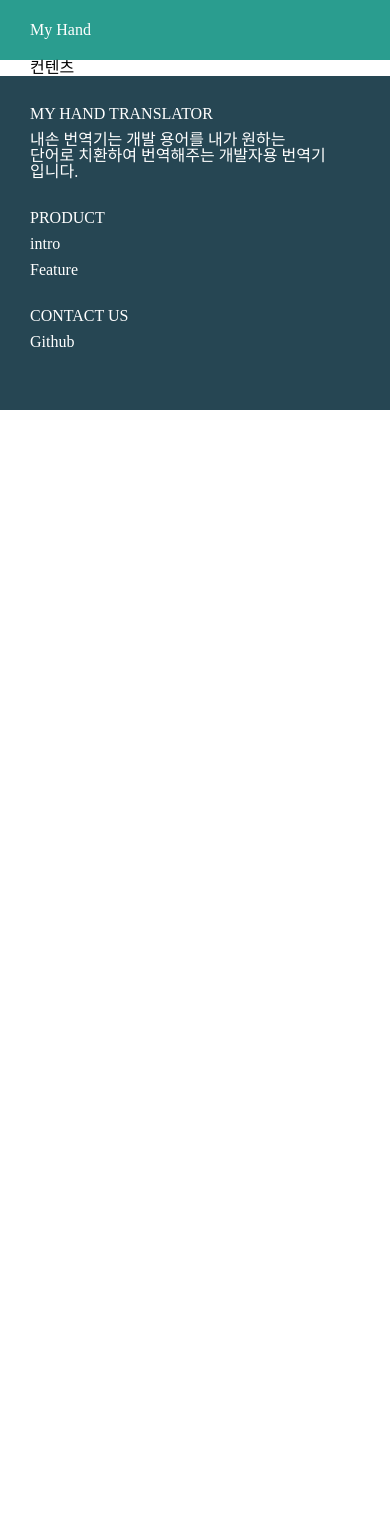
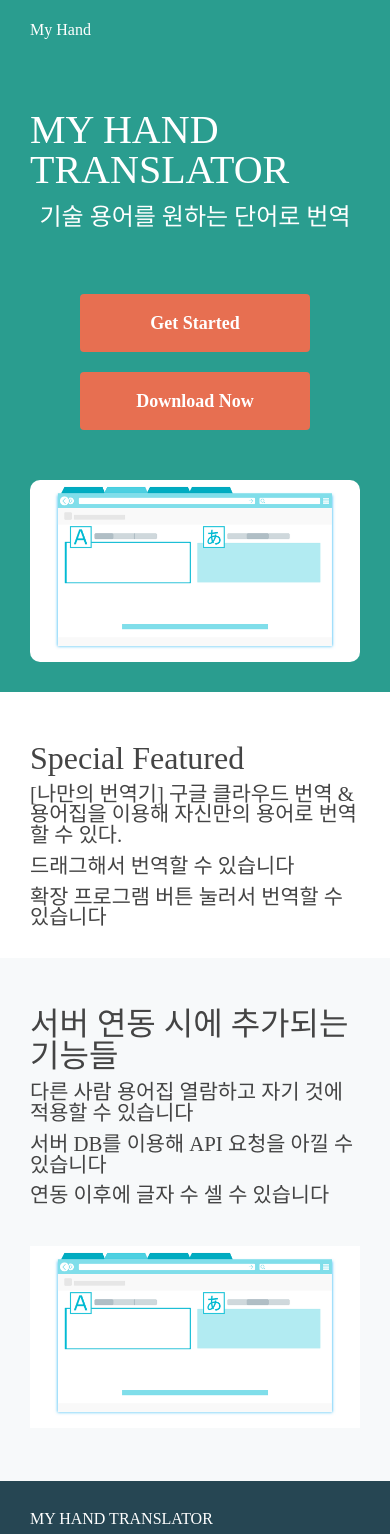
Before and after one commit to my-hand-translator/my-hand-translator.github.io, a React (Create React App) app: page / in a window 390 px wide. Shown: the top 1534 px of the page. Before the commit the page ends 844 px from the top, so only its background shows below. Built offline with nearby package versions, Linux system fonts and the light colour scheme.

Commit message:
feat: 메인페이지 mock 컴포넌트 개발 및  반응형 css 적용

```diff
--- a/src/App.jsx
+++ b/src/App.jsx
@@ -1,14 +1,99 @@
 import React from "react";
+import { styled } from "./config/stitches.config";
 
 import Layout from "./layouts";
 import Container from "./components/Container";
+import Article from "./components/Article";
+import Button from "./components/Button";
+import ContentWithImage from "./components/ContentWithImage";
 
 function App() {
   return (
     <Layout className="App">
-      <Container>컨텐츠</Container>
+      <MainStyled id="intro">
+        <Container>
+          <HeroStyled>
+            <h1>MY HAND TRANSLATOR</h1>
+            <h2>기술 용어를 원하는 단어로 번역</h2>
+            <ButtonWrap className="button-wrap">
+              <Button href="/#">Get Started</Button>
+              <Button href="/#">Download Now</Button>
+            </ButtonWrap>
+            <HeroImage>
+              <img src="images/translate-1820325_1280.png" alt="서비스_사진" />
+            </HeroImage>
+          </HeroStyled>
+        </Container>
+      </MainStyled>
+
+      <section id="feature" className="feature">
+        <Container>
+          <Article>
+            <h1>Special Featured</h1>
+            <p>
+              [나만의 번역기] 구글 클라우드 번역 & 용어집을 이용해 자신만의 용어로 번역할 수 있다.
+            </p>
+            <p>드래그해서 번역할 수 있습니다</p>
+            <p>확장 프로그램 버튼 눌러서 번역할 수 있습니다</p>
+          </Article>
+        </Container>
+      </section>
+
+      <ContentWithImage
+        style={{
+          backgroundColor: "#f7f9fa",
+        }}
+        title="서버 연동 시에 추가되는 기능들"
+        descriptions={[
+          { id: 1, text: "다른 사람 용어집 열람하고 자기 것에 적용할 수 있습니다" },
+          { id: 2, text: "서버 DB를 이용해 API 요청을 아낄 수 있습니다" },
+          { id: 3, text: "연동 이후에 글자 수 셀 수 있습니다" },
+        ]}
+      />
     </Layout>
   );
 }
 
+const HeroImage = styled("div", {
+  display: "flex",
+  borderRadius: "10px",
+  marginBottom: "30px",
+  overflow: "hidden",
+  "& img": {
+    width: "100%",
+  },
+});
+
+const ButtonWrap = styled("div", {
+  display: "flex",
+  margin: "40px 0",
+  "@medium": {
+    flexDirection: "column",
+  },
+});
+
+const HeroStyled = styled("section", {
+  paddingTop: "50px",
+  color: "#ffffff",
+  display: "flex",
+  flexDirection: "column",
+  alignItems: "center",
+  "& h1": {
+    fontSize: "2.5em",
+  },
+  "& h2": {
+    fontSize: "1.5em",
+    margin: "15px 0",
+  },
+});
+
+const MainStyled = styled("section", {
+  marginBottom: "200px",
+  maxHeight: "770px",
+  backgroundColor: "$secondary",
+  "@medium": {
+    marginBottom: "50px",
+  },
+});
+
 export default App;
--- /dev/null
+++ b/src/components/Article.jsx
@@ -0,0 +1,17 @@
+import { styled } from "../config/stitches.config";
+
+const Article = styled("article", {
+  marginBottom: "30px",
+  color: "#444444",
+  flex: 1,
+  "& h1": {
+    fontSize: "2em",
+    marginBottom: "10px",
+  },
+  "& p": {
+    fontSize: "1.3em",
+    marginBottom: "10px",
+  },
+});
+
+export default Article;
--- /dev/null
+++ b/src/components/Button.jsx
@@ -0,0 +1,23 @@
+import { styled } from "../config/stitches.config";
+
+const Button = styled("a", {
+  display: "flex",
+  minWidth: "150px",
+  padding: "20px 40px",
+  margin: "10px",
+  borderRadius: "4px",
+  background: "$quinary",
+  color: "#ffffff",
+  fontSize: "18px",
+  fontWeight: 600,
+  textDecoration: "none",
+  alignItems: "center",
+  justifyContent: "center",
+  cursor: "pointer",
+  transition: "all .2s ease",
+  "&:hover": {
+    background: "$quaternary",
+  },
+});
+
+export default Button;
--- /dev/null
+++ b/src/components/ContentWithImage.jsx
@@ -0,0 +1,46 @@
+import React from "react";
+import { styled } from "../config/stitches.config";
+
+import Container from "./Container";
+import Article from "./Article";
+
+function ContentWithImage({ title, descriptions, style }) {
+  return (
+    <ContentWithImageStyled css={style}>
+      <Container>
+        <ContentStyled>
+          <Article>
+            <h1>{title}</h1>
+            {descriptions.map(description => {
+              return <p key={description.id}>{description.text}</p>;
+            })}
+          </Article>
+
+          <ImageWrap>
+            <img src="images/translate-1820325_1280.png" alt="서비스_사진" />
+          </ImageWrap>
+        </ContentStyled>
+      </Container>
+    </ContentWithImageStyled>
+  );
+}
+
+const ImageWrap = styled("div", {
+  flex: 1,
+  "& img": {
+    width: "100%",
+  },
+});
+
+const ContentStyled = styled("div", {
+  display: "flex",
+  "@medium": {
+    flexDirection: "column",
+  },
+});
+
+const ContentWithImageStyled = styled("section", {
+  padding: "50px 0",
+});
+
+export default ContentWithImage;
```
Also changed, not shown: public/images/translate-1820325_1280.png (added), public/images/translate-1820325_640.png (added).
